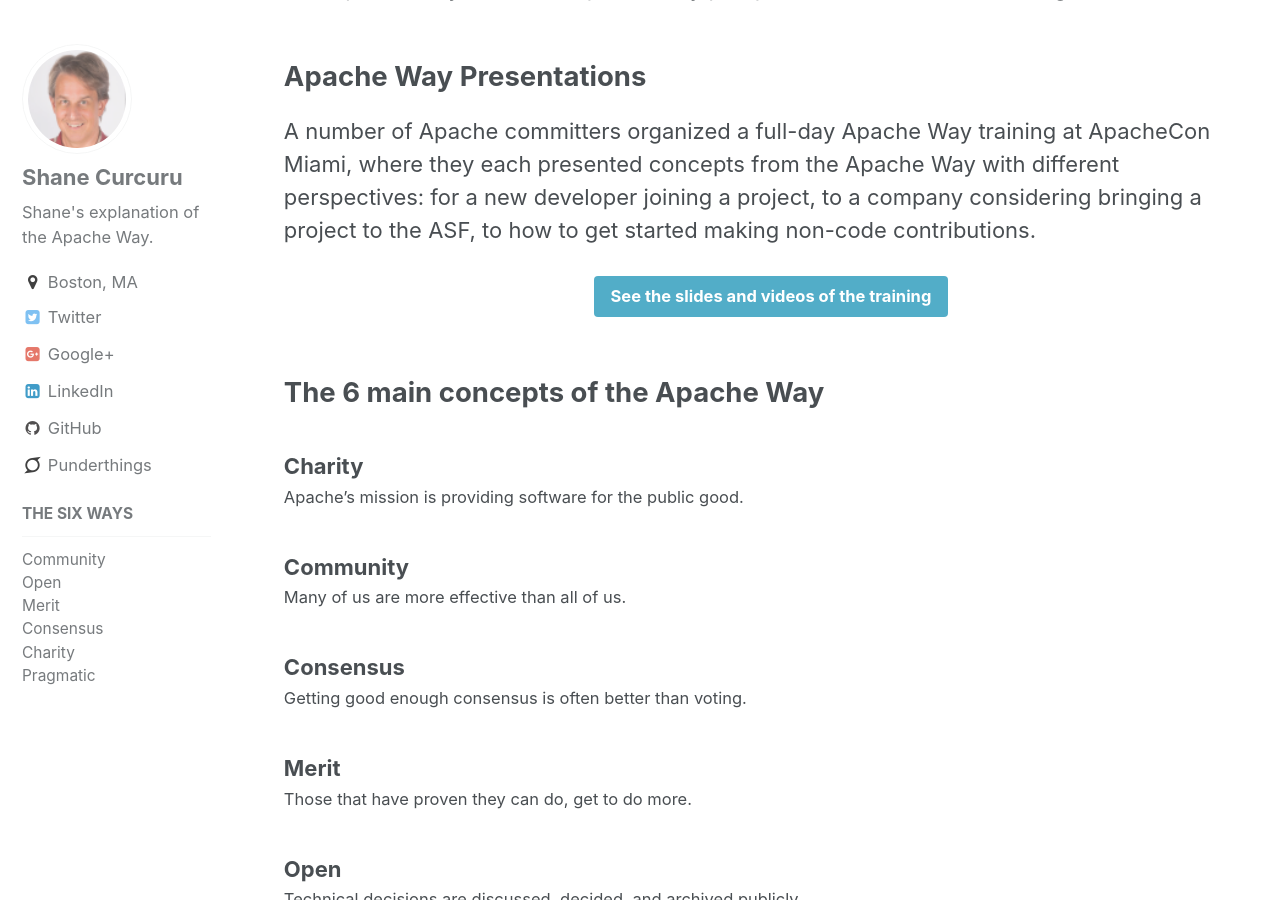
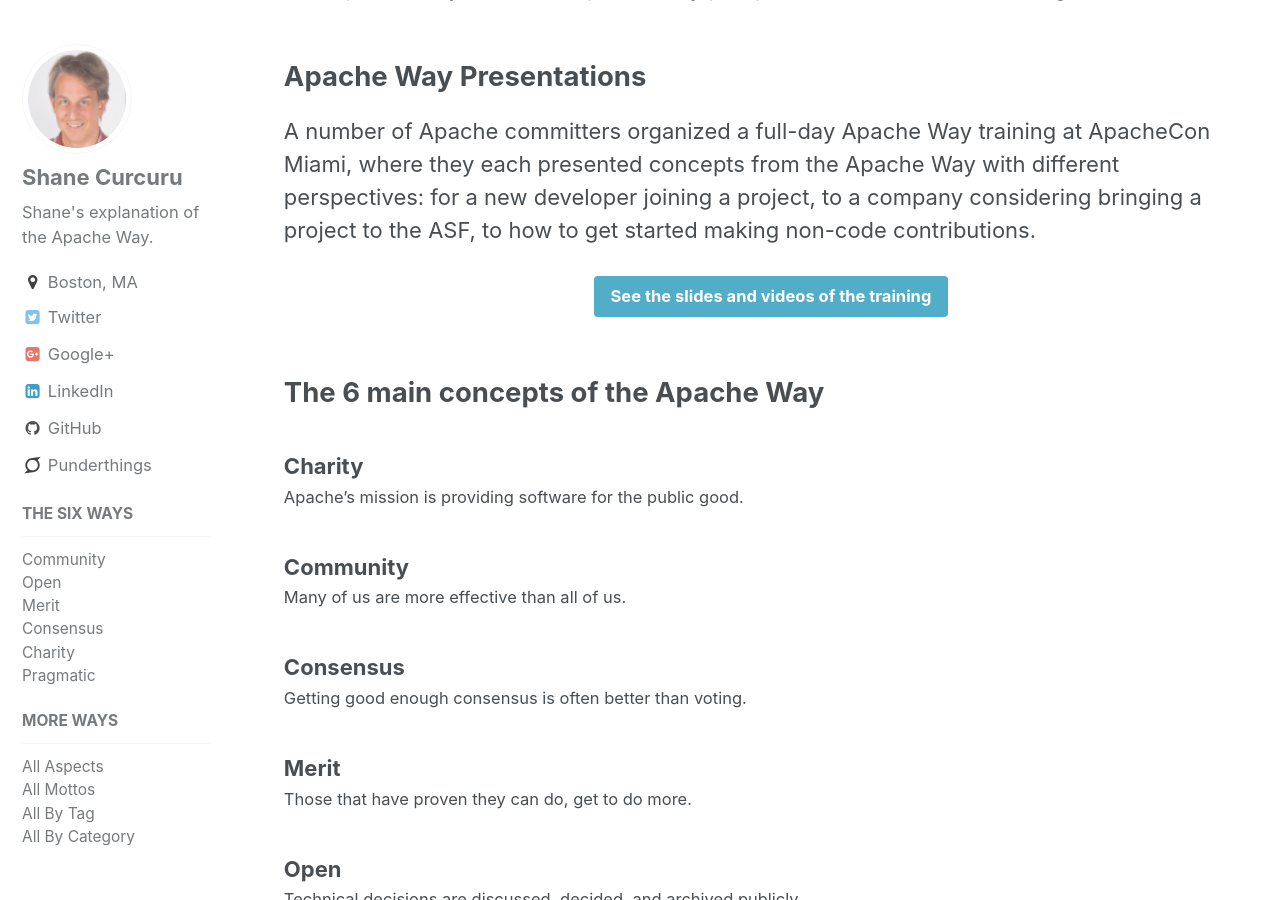
Before and after one commit to ShaneCurcuru/theapacheway.com, a Jekyll site: the page built from index.html, in a window 1280 px wide and 900 px high, scrolled down 554 px. Built offline with Jekyll 4.4.1, drawn with Linux system fonts in a browser that asks for light colours; the list of posts is cut into pages by our own code.

Commit message:
Make it easier to get around

```diff
--- a/_data/navigation.yml
+++ b/_data/navigation.yml
@@ -22,3 +22,13 @@
       url: /charity/
     - title: "Pragmatic"
       url: /pragmatic/
+- title: More Ways
+  children:
+    - title: "All Aspects"
+      url: /aspects/
+    - title: "All Mottos"
+      url: /mottos/
+    - title: "All By Tag"
+      url: /tags/
+    - title: "All By Category"
+      url: /categories/
```
